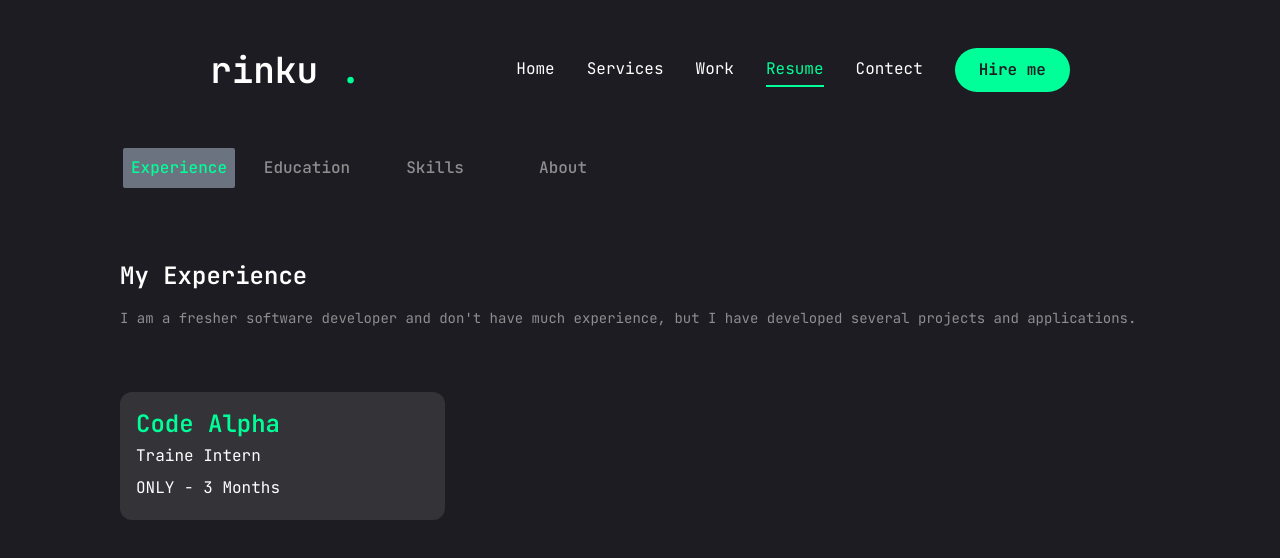
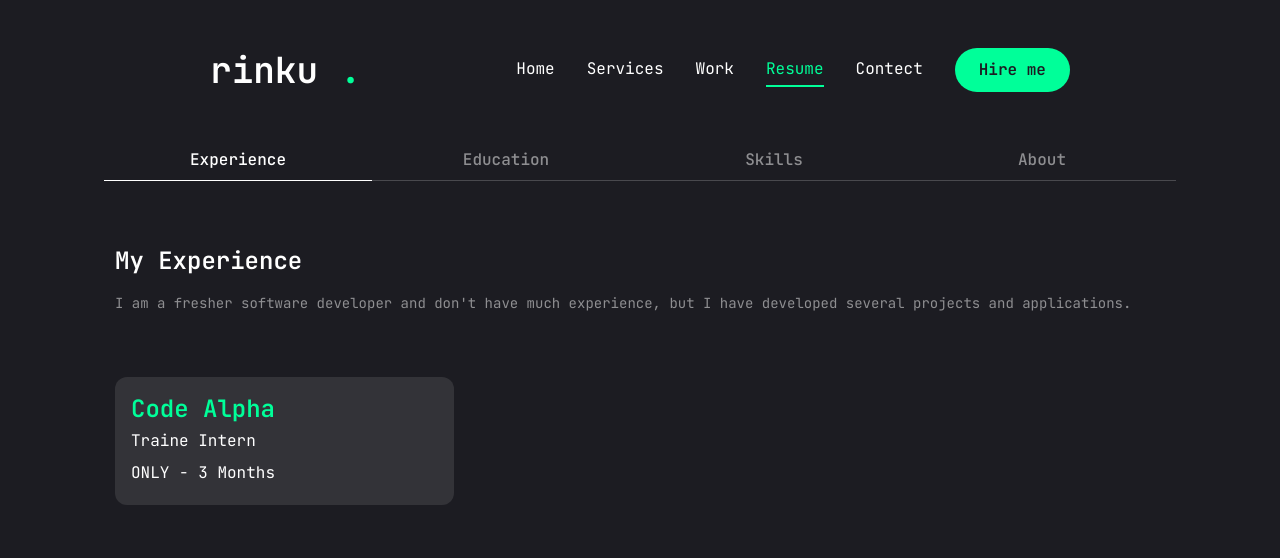
Before and after one commit to kumar-rinku0/rinku-portfolio, a Next.js app: page /resume in a window 1280 px wide. Shown: the top 558 px of the page. Built offline with nearby package versions, Linux system fonts and the light colour scheme.

Commit message:
resume tabs animation update

```diff
--- a/src/app/contect/page.tsx
+++ b/src/app/contect/page.tsx
@@ -146,6 +146,7 @@ const Contect = () => {
                                     id="firstname"
                                     className="w-full bg-transparent border-b border-accent outline-none"
                                     placeholder="First Name"
+                                    autoComplete="off"
                                 />
                                 <input
                                     type="text"
@@ -153,6 +154,7 @@ const Contect = () => {
                                     id="lastname"
                                     className="w-full bg-transparent border-b border-accent outline-none"
                                     placeholder="Last Name"
+                                    autoComplete="off"
                                 />
                             </div>
                             <input
@@ -161,6 +163,7 @@ const Contect = () => {
                                 id="phoneno"
                                 className="w-full bg-transparent border-b border-accent outline-none"
                                 placeholder="Phone No"
+                                autoComplete="off"
                             />
                             <input
                                 type="email"
@@ -168,6 +171,7 @@ const Contect = () => {
                                 id="email"
                                 className="w-full bg-transparent border-b border-accent outline-none"
                                 placeholder="E-mail"
+                                autoComplete="off"
                             />
                             <div className="flex justify-center">
                                 <Button
--- a/src/app/resume/page.tsx
+++ b/src/app/resume/page.tsx
@@ -111,16 +111,14 @@ const about = {
 
 const Resume = () => {
     return (
-        <div
-            className="min-h-[80vh] flex justify-center items-center py-12 xl:py-0"
-        >
-            <div className="container mx-auto max-w-[1080px]">
+        <div className="min-h-[80vh] flex justify-center items-center py-12 xl:py-0">
+            <div className="max-w-[1080px]">
                 <Tabs
                     defaultValue="experience"
                     className="flex flex-col justify-center items-center gap-16"
                 >
-                    <div className="w-full flex justify-center md:justify-start">
-                        <TabsList className="grid grid-cols-2 md:grid-cols-4 w-fit gap-4 mx:auto">
+                    <div className="w-full flex justify-start">
+                        <TabsList className="container px-1 flex">
                             <TabsTrigger value="experience">
                                 {" "}
                                 Experience{" "}
@@ -132,10 +130,10 @@ const Resume = () => {
                             <TabsTrigger value="about"> About </TabsTrigger>
                         </TabsList>
                     </div>
-                    <div className="min-h-[70vh]">
+                    <div className="container mx-auto lg:max-w-[860px] xl:max-w-none min-h-[70vh]">
                         <TabsContent
                             value="experience"
-                            className="w-full xl:min-w-[1040px]"
+                            className="w-full xl:min-w-[1080px]"
                         >
                             <div>
                                 <h3 className="mb-4">{experience.title}</h3>
@@ -162,7 +160,7 @@ const Resume = () => {
                         </TabsContent>
                         <TabsContent
                             value="education"
-                            className="w-full xl:min-w-[1040px]"
+                            className="w-full xl:min-w-[1080px]"
                         >
                             <div>
                                 <h3 className="mb-4">{education.title}</h3>
@@ -189,7 +187,7 @@ const Resume = () => {
                         </TabsContent>
                         <TabsContent
                             value="skills"
-                            className="w-full xl:min-w-[1040px]"
+                            className="w-full xl:min-w-[1080px]"
                         >
                             <div>
                                 <h3 className="mb-4">{skill.title}</h3>
@@ -203,7 +201,10 @@ const Resume = () => {
                                                 key={index}
                                                 className="w-full h-full flex items-center justify-center gap-8 mt-16"
                                             >
-                                                <Balls title={value.name} icon={value.icon}/>
+                                                <Balls
+                                                    title={value.name}
+                                                    icon={value.icon}
+                                                />
                                             </div>
                                         );
                                     })}
@@ -212,7 +213,7 @@ const Resume = () => {
                         </TabsContent>
                         <TabsContent
                             value="about"
-                            className="w-full xl:min-w-[1040px]"
+                            className="w-full xl:min-w-[1080px]"
                         >
                             <div>
                                 <h3 className="mb-4">{about.title}</h3>
--- a/src/components/ui/tabs.tsx
+++ b/src/components/ui/tabs.tsx
@@ -14,7 +14,7 @@ const TabsList = React.forwardRef<
   <TabsPrimitive.List
     ref={ref}
     className={cn(
-      "inline-flex h-auto items-center justify-start rounded-full bg-transparent p-2",
+      "inline-flex h-auto items-center justify-start bg-transparent",
       className
     )}
     {...props}
@@ -29,7 +29,7 @@ const TabsTrigger = React.forwardRef<
   <TabsPrimitive.Trigger
     ref={ref}
     className={cn(
-      "inline-flex items-start justify-center transition-all duration-500 hover:text-primary hover:bg-accent rounded-sm whitespace-nowrap w-full p-2 text-white/50 bg-transparent text-base font-medium ring-offset-white focus-visible:outline-none disabled:pointer-events-none disabled:opacity-50 data-[state=active]:bg-transparent data-[state=active]:text-accent data-[state=active]:border-white data-[state=active]:bg-gray-500",
+      "text-xs sm:text-base py-1 px-2 sm:px-3 sm:py-2 font-medium inline-flex items-start justify-center transition-all duration-500 border-b border-white/20 hover:bg-transparent hover:text-white/50 whitespace-nowrap w-full text-white/50 bg-transparent ring-offset-white focus-visible:outline-none disabled:pointer-events-none disabled:opacity-50 data-[state=active]:text-white data-[state=active]:border-white data-[state=active]:border-b data-[state=active]:border-b-white data-[state=active]:transition-all data-[state=active]:duration-200 data-[state=active]:bg-transparent",
       className
     )}
     {...props}
```
Also changed, not shown: 1 other file (tests, documents, lock files or other folders).
